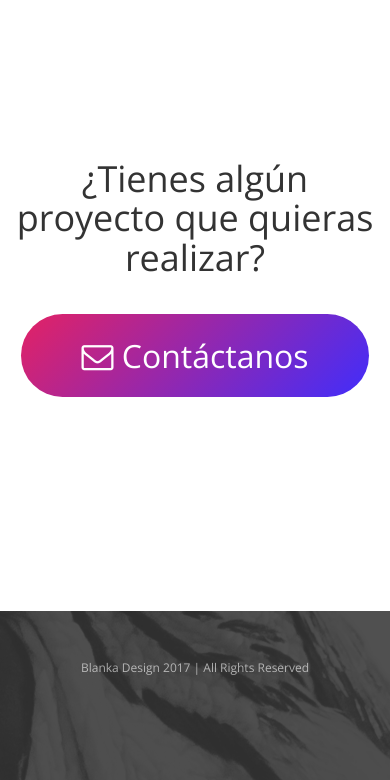
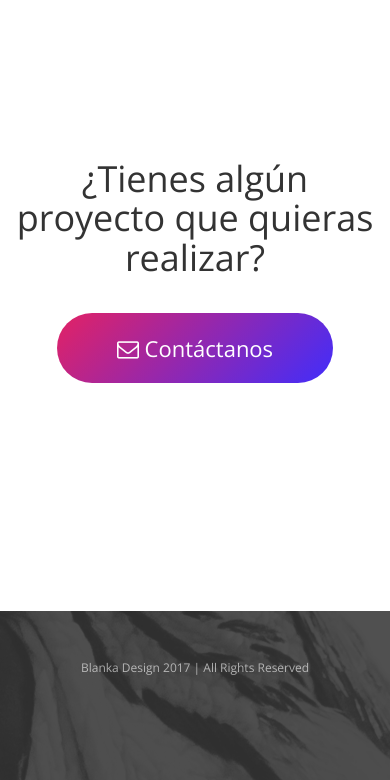
Before and after one commit to blankadesign/blankadesign.github.io, a website: page index.html in a window 390 px wide. Shown: the part 3667-4447 px from the top of the page. Drawn offline with nearby package versions, Linux system fonts and the light colour scheme.

Commit message:
fixed cta

```diff
--- a/scss/style.scss
+++ b/scss/style.scss
@@ -385,6 +385,9 @@ h4 { opacity: 0.8;
 	.mobile {display: block;}
 	.navi-logo-text {display:inline-block;}
 	.mobile img {width: 20vw;}
+	.cta {
+		font-size: 22px;
+	}
 }
 
 
```
Also changed, not shown: css/style.css.
